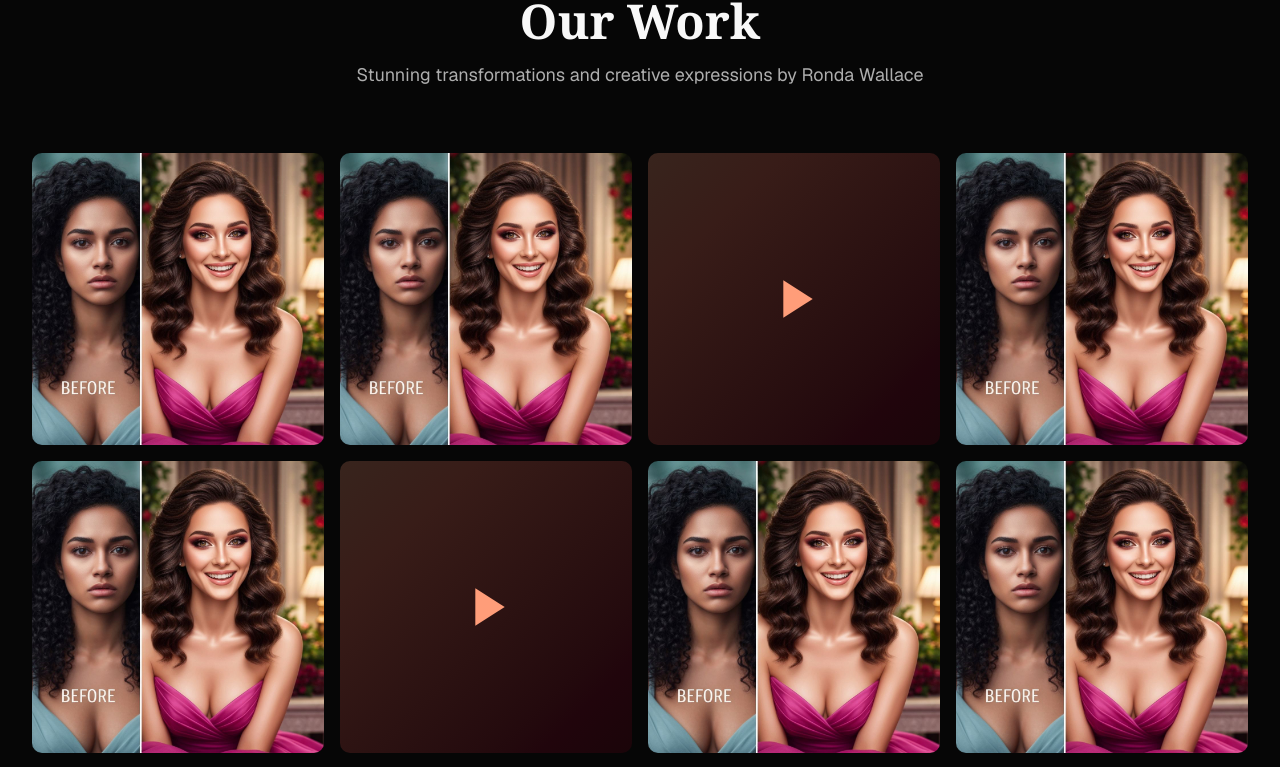
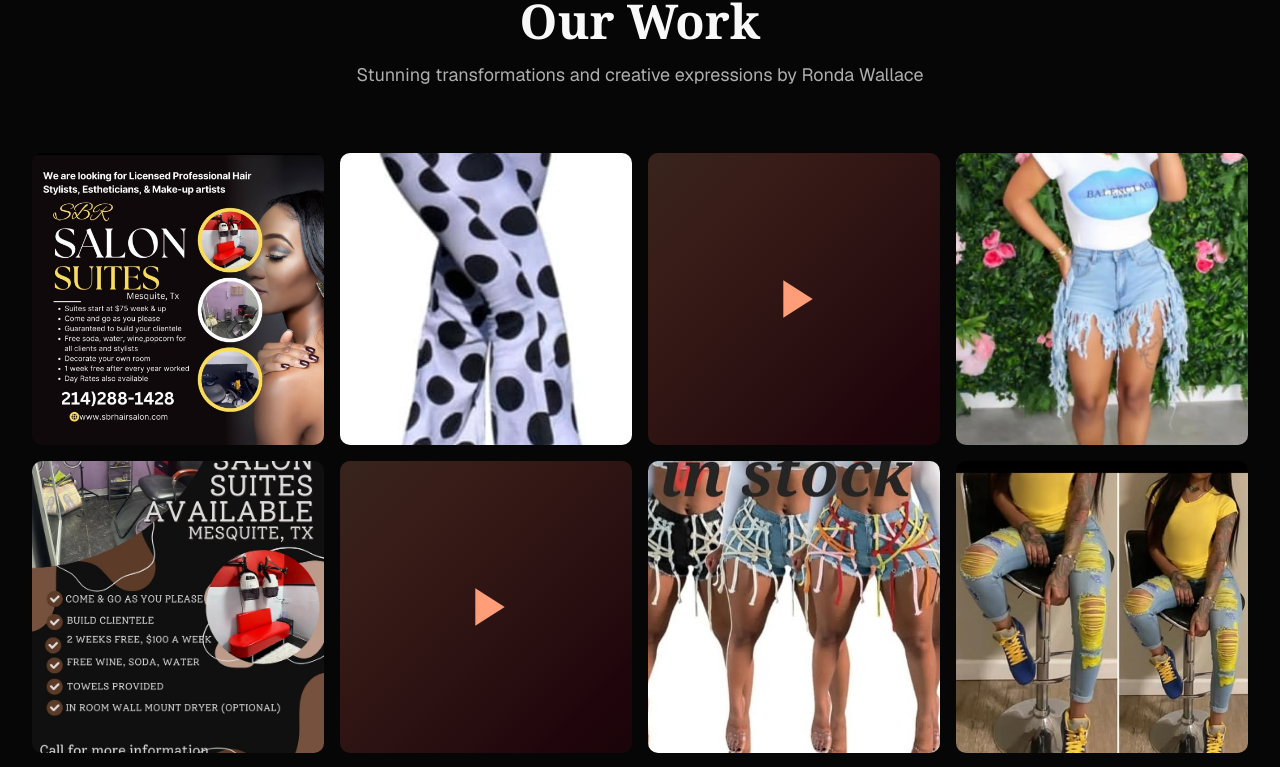
Before and after one commit to davisbryan595-lang/sbr-studios-, a Next.js app: page / in a window 1280 px wide. Shown: the part 883-1650 px from the top of the page. Built offline with nearby package versions, Linux system fonts and the light colour scheme.

Commit message:
completionId: cgen-7acff53c071e492caf2f74a0fbd76871
cgen-7acff53c071e492caf2f74a0fbd76871

```diff
--- a/components/gallery.tsx
+++ b/components/gallery.tsx
@@ -44,12 +44,11 @@ export default function Gallery() {
               {item.type === "image" ? (
                 <>
                   <Image
-                    src={`/beauty-transformation-.jpg?height=400&width=400&query=beauty%20transformation%20${item.id}`}
+                    src={item.src}
                     alt={item.alt}
                     fill
                     className="object-cover group-hover:brightness-75 transition-all duration-300"
                   />
-                  {/* PLACEHOLDER: Replace /images/fb-${item.id}.jpg with actual Facebook image */}
                 </>
               ) : (
                 <>
```
